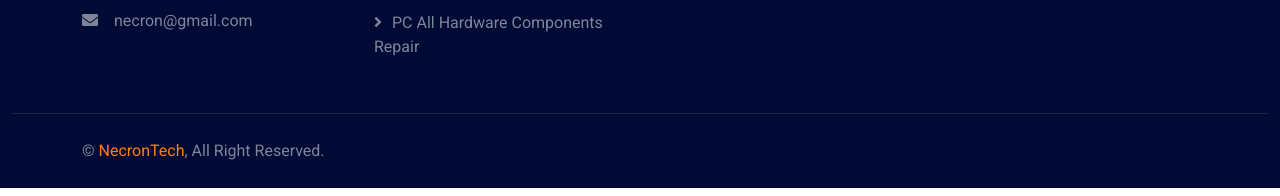
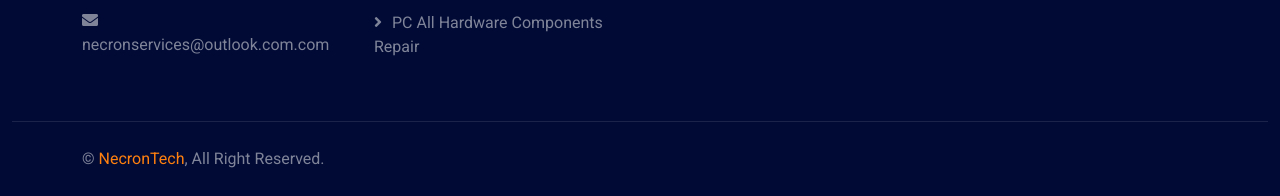
Before and after one commit to NecronServices/necronservices, a plain HTML site: page service.html in a window 1280 px wide. Shown: the part 1968-2164 px from the top of the page. Drawn offline with nearby package versions, Linux system fonts and the light colour scheme; a script that the page names is missing.

Commit message:
Update service.html

```diff
--- a/service.html
+++ b/service.html
@@ -218,7 +218,7 @@
                     <p><i class="fa fa-map-marker-alt me-3"></i>Plot.no: 44, 4th floor, Chola CHS, Model Town, Andheri
                         (W), Mumbai: 400053</p>
                     <p><i class="fa fa-phone-alt me-3"></i>+91 9221220220</p>
-                    <p><i class="fa fa-envelope me-3"></i>necron@gmail.com</p>
+                    <p><i class="fa fa-envelope me-3"></i>necronservices@outlook.com.com</p>
                 </div>
                 <div class="col-lg-3 col-md-6">
                     <h5 class="text-light mb-4">Our Services</h5>
```
